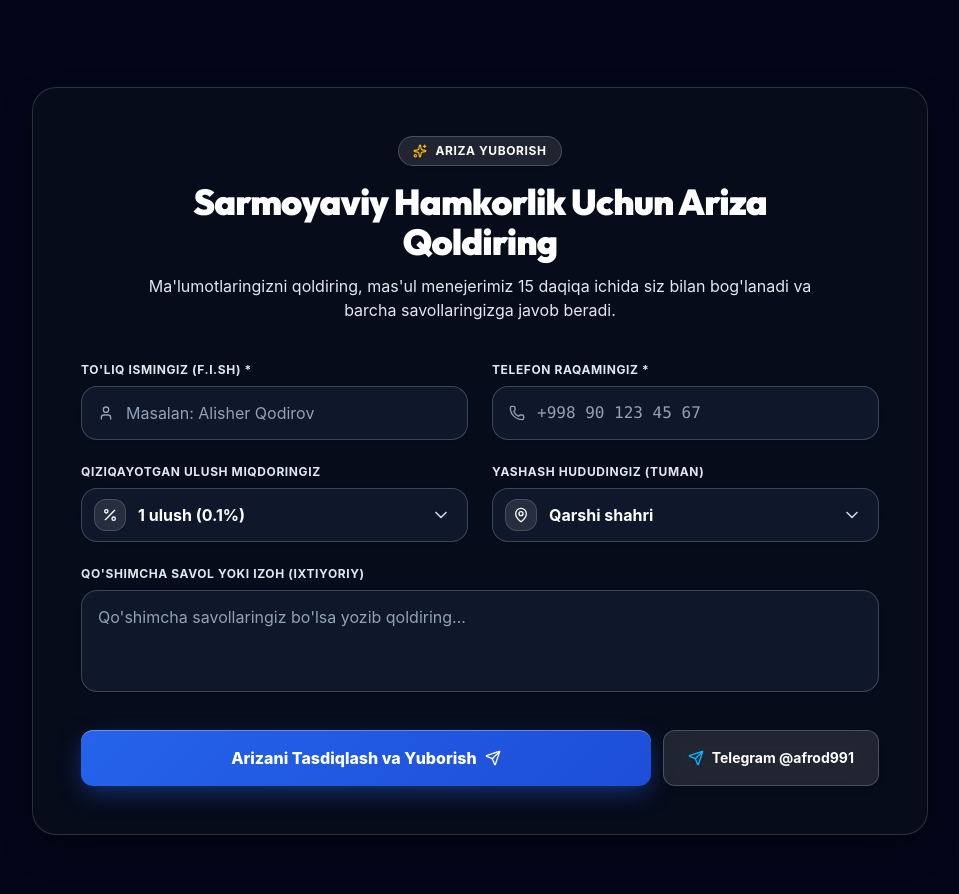
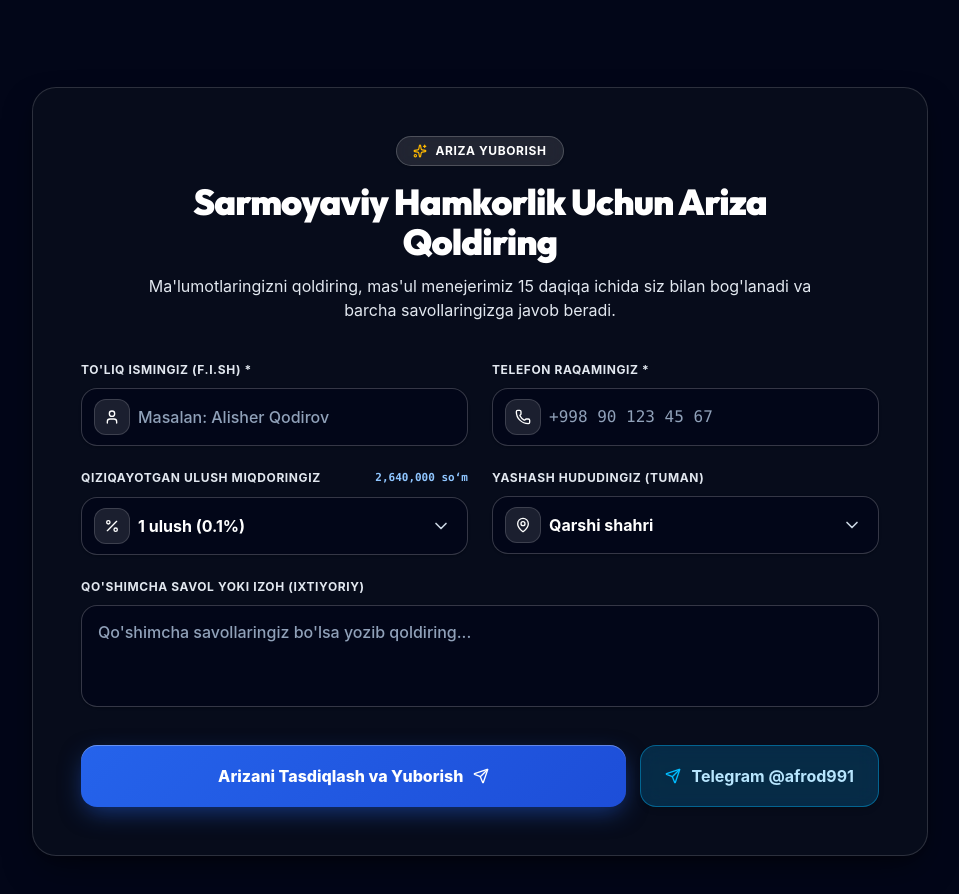
Before and after one commit to humoyun1773/zalatoye-lastochka, a React (Vite) app: page / in a window 1280 px wide. Shown: the part 7900-8794 px from the top of the page, without its empty margins (160-1119 px from the left). Built offline with nearby package versions, Linux system fonts and the light colour scheme.

Commit message:
design: elevate ApplicationForm to luxury styling with rounded inputs, elegant icon badges, and refined typography

```diff
--- a/src/components/ApplicationForm.tsx
+++ b/src/components/ApplicationForm.tsx
@@ -63,7 +63,7 @@ export const ApplicationForm: React.FC<ApplicationFormProps> = ({ lang, t, initi
         <div className="max-w-4xl mx-auto luxury-card p-6 sm:p-10 lg:p-12 rounded-3xl border border-white/20 shadow-2xl relative">
           {/* Form Header */}
           <div className="text-center max-w-2xl mx-auto mb-8 sm:mb-10">
-            <div className="inline-flex items-center gap-2 px-3.5 py-1.5 rounded-full bg-white/10 border border-white/20 text-white text-xs font-bold uppercase tracking-wider mb-4 shadow-sm backdrop-blur-md">
+            <div className="inline-flex items-center gap-2 px-4 py-1.5 rounded-full bg-white/10 border border-white/20 text-white text-xs font-bold uppercase tracking-wider mb-4 shadow-sm backdrop-blur-md">
               <Sparkles className="w-3.5 h-3.5 text-amber-400" />
               <span>{t.form.tag}</span>
             </div>
@@ -102,39 +102,43 @@ export const ApplicationForm: React.FC<ApplicationFormProps> = ({ lang, t, initi
               </div>
             </div>
           ) : (
-            <form onSubmit={handleSubmit} className="space-y-5 sm:space-y-6">
+            <form onSubmit={handleSubmit} className="space-y-6">
               {/* Row 1: Name and Phone */}
               <div className="grid grid-cols-1 sm:grid-cols-2 gap-5 sm:gap-6">
                 <div>
-                  <label className="block text-xs font-bold text-slate-200 uppercase tracking-wider mb-2">
+                  <label className="block text-xs font-bold text-slate-200 uppercase tracking-wider mb-2.5">
                     {t.form.nameLabel} *
                   </label>
-                  <div className="relative rounded-2xl bg-slate-900 border border-white/20 hover:border-blue-400 focus-within:border-blue-400 focus-within:ring-2 focus-within:ring-blue-500/20 transition-all shadow-sm">
-                    <User className="w-4 h-4 text-slate-400 absolute left-4 top-1/2 -translate-y-1/2 pointer-events-none" />
+                  <div className="relative rounded-2xl bg-slate-950/80 border border-white/20 hover:border-blue-400 focus-within:border-blue-400 focus-within:ring-2 focus-within:ring-blue-500/20 transition-all shadow-sm">
+                    <div className="w-9 h-9 rounded-xl bg-white/10 border border-white/15 flex items-center justify-center text-white absolute left-3 top-1/2 -translate-y-1/2 pointer-events-none">
+                      <User className="w-4 h-4" />
+                    </div>
                     <input
                       type="text"
                       required
                       value={name}
                       onChange={(e) => setName(e.target.value)}
                       placeholder={t.form.namePlaceholder}
-                      className="w-full bg-transparent pl-11 pr-4 py-3.5 text-sm sm:text-base text-white placeholder:text-slate-400 focus:outline-none"
+                      className="w-full bg-transparent pl-14 pr-4 py-4 text-sm sm:text-base text-white placeholder:text-slate-400 focus:outline-none font-medium"
                     />
                   </div>
                 </div>
 
                 <div>
-                  <label className="block text-xs font-bold text-slate-200 uppercase tracking-wider mb-2">
+                  <label className="block text-xs font-bold text-slate-200 uppercase tracking-wider mb-2.5">
                     {t.form.phoneLabel} *
                   </label>
-                  <div className="relative rounded-2xl bg-slate-900 border border-white/20 hover:border-blue-400 focus-within:border-blue-400 focus-within:ring-2 focus-within:ring-blue-500/20 transition-all shadow-sm">
-                    <Phone className="w-4 h-4 text-slate-400 absolute left-4 top-1/2 -translate-y-1/2 pointer-events-none" />
+                  <div className="relative rounded-2xl bg-slate-950/80 border border-white/20 hover:border-blue-400 focus-within:border-blue-400 focus-within:ring-2 focus-within:ring-blue-500/20 transition-all shadow-sm">
+                    <div className="w-9 h-9 rounded-xl bg-white/10 border border-white/15 flex items-center justify-center text-white absolute left-3 top-1/2 -translate-y-1/2 pointer-events-none">
+                      <Phone className="w-4 h-4" />
+                    </div>
                     <input
                       type="tel"
                       required
                       value={phone}
                       onChange={(e) => setPhone(e.target.value)}
                       placeholder={t.form.phonePlaceholder}
-                      className="w-full bg-transparent pl-11 pr-4 py-3.5 text-sm sm:text-base text-white placeholder:text-slate-400 focus:outline-none font-mono"
+                      className="w-full bg-transparent pl-14 pr-4 py-4 text-sm sm:text-base text-white placeholder:text-slate-400 focus:outline-none font-mono font-medium"
                     />
                   </div>
                 </div>
@@ -142,19 +146,24 @@ export const ApplicationForm: React.FC<ApplicationFormProps> = ({ lang, t, initi
 
               {/* Row 2: Shares Select & District Select */}
               <div className="grid grid-cols-1 sm:grid-cols-2 gap-5 sm:gap-6">
-                {/* Fixed Shares Select - Only percentage */}
+                {/* Shares Select (1-10 ulush) */}
                 <div>
-                  <label className="block text-xs font-bold text-slate-200 uppercase tracking-wider mb-2">
-                    {t.form.sharesLabel}
-                  </label>
-                  <div className="relative rounded-2xl bg-slate-900 border border-white/20 hover:border-blue-400 focus-within:border-blue-400 focus-within:ring-2 focus-within:ring-blue-500/20 transition-all shadow-sm">
-                    <div className="w-8 h-8 rounded-xl bg-white/10 border border-white/15 flex items-center justify-center text-white absolute left-3 top-1/2 -translate-y-1/2 pointer-events-none">
+                  <div className="flex items-center justify-between mb-2.5">
+                    <label className="block text-xs font-bold text-slate-200 uppercase tracking-wider">
+                      {t.form.sharesLabel}
+                    </label>
+                    <span className="text-[11px] font-bold text-blue-300 font-mono">
+                      {(shares * 2640000).toLocaleString('uz-UZ')} {currencyUnit}
+                    </span>
+                  </div>
+                  <div className="relative rounded-2xl bg-slate-950/80 border border-white/20 hover:border-blue-400 focus-within:border-blue-400 focus-within:ring-2 focus-within:ring-blue-500/20 transition-all shadow-sm">
+                    <div className="w-9 h-9 rounded-xl bg-white/10 border border-white/15 flex items-center justify-center text-white absolute left-3 top-1/2 -translate-y-1/2 pointer-events-none">
                       <Percent className="w-4 h-4" />
                     </div>
                     <select
                       value={shares}
                       onChange={(e) => setShares(Number(e.target.value))}
-                      className="w-full bg-transparent pl-14 pr-10 py-3.5 text-sm sm:text-base text-white font-bold focus:outline-none appearance-none cursor-pointer"
+                      className="w-full bg-transparent pl-14 pr-10 py-4 text-sm sm:text-base text-white font-bold focus:outline-none appearance-none cursor-pointer"
                     >
                       {SHARES_OPTIONS.map((n) => (
                         <option key={n} value={n} className="bg-slate-900 text-white font-medium py-2">
@@ -166,19 +175,19 @@ export const ApplicationForm: React.FC<ApplicationFormProps> = ({ lang, t, initi
                   </div>
                 </div>
 
-                {/* Fixed District Select */}
+                {/* District Select */}
                 <div>
-                  <label className="block text-xs font-bold text-slate-200 uppercase tracking-wider mb-2">
+                  <label className="block text-xs font-bold text-slate-200 uppercase tracking-wider mb-2.5">
                     {t.form.districtLabel}
                   </label>
-                  <div className="relative rounded-2xl bg-slate-900 border border-white/20 hover:border-blue-400 focus-within:border-blue-400 focus-within:ring-2 focus-within:ring-blue-500/20 transition-all shadow-sm">
-                    <div className="w-8 h-8 rounded-xl bg-white/10 border border-white/15 flex items-center justify-center text-white absolute left-3 top-1/2 -translate-y-1/2 pointer-events-none">
+                  <div className="relative rounded-2xl bg-slate-950/80 border border-white/20 hover:border-blue-400 focus-within:border-blue-400 focus-within:ring-2 focus-within:ring-blue-500/20 transition-all shadow-sm">
+                    <div className="w-9 h-9 rounded-xl bg-white/10 border border-white/15 flex items-center justify-center text-white absolute left-3 top-1/2 -translate-y-1/2 pointer-events-none">
                       <MapPin className="w-4 h-4" />
                     </div>
                     <select
                       value={district}
                       onChange={(e) => setDistrict(e.target.value)}
-                      className="w-full bg-transparent pl-14 pr-10 py-3.5 text-sm sm:text-base text-white font-bold focus:outline-none appearance-none cursor-pointer"
+                      className="w-full bg-transparent pl-14 pr-10 py-4 text-sm sm:text-base text-white font-bold focus:outline-none appearance-none cursor-pointer"
                     >
                       {QASHQADARYO_DISTRICTS.map((d) => {
                         const localized = lang === 'ru' ? d.nameRu : lang === 'en' ? d.nameEn : d.nameUz;
@@ -199,7 +208,7 @@ export const ApplicationForm: React.FC<ApplicationFormProps> = ({ lang, t, initi
 
               {/* Row 3: Message Textarea */}
               <div>
-                <label className="block text-xs font-bold text-slate-200 uppercase tracking-wider mb-2">
+                <label className="block text-xs font-bold text-slate-200 uppercase tracking-wider mb-2.5">
                   {t.form.messageLabel}
                 </label>
                 <textarea
@@ -207,15 +216,15 @@ export const ApplicationForm: React.FC<ApplicationFormProps> = ({ lang, t, initi
                   value={message}
                   onChange={(e) => setMessage(e.target.value)}
                   placeholder={t.form.messagePlaceholder}
-                  className="w-full bg-slate-900 border border-white/20 hover:border-blue-400 focus:border-blue-400 focus:ring-2 focus:ring-blue-500/20 rounded-2xl px-4 py-3.5 text-sm sm:text-base text-white placeholder:text-slate-400 focus:outline-none transition-all resize-none shadow-sm"
+                  className="w-full bg-slate-950/80 border border-white/20 hover:border-blue-400 focus:border-blue-400 focus:ring-2 focus:ring-blue-500/20 rounded-2xl px-4 py-3.5 text-sm sm:text-base text-white placeholder:text-slate-400 focus:outline-none transition-all resize-none shadow-sm font-medium"
                 />
               </div>
 
               {/* Row 4: Action Buttons */}
-              <div className="pt-2 flex flex-col sm:flex-row gap-3">
+              <div className="pt-2 flex flex-col sm:flex-row gap-3.5">
                 <button
                   type="submit"
-                  className="flex-1 blue-btn py-4 rounded-xl text-sm sm:text-base cursor-pointer shadow-xl text-white font-black flex items-center justify-center gap-2"
+                  className="flex-1 blue-btn py-4 sm:py-4.5 rounded-2xl text-sm sm:text-base cursor-pointer shadow-xl text-white font-black flex items-center justify-center gap-2.5 hover:scale-[1.01] active:scale-[0.99] transition-all"
                 >
                   <span>{t.form.submitBtn}</span>
                   <Send className="w-4 h-4" />
@@ -225,7 +234,7 @@ export const ApplicationForm: React.FC<ApplicationFormProps> = ({ lang, t, initi
                   href="https://t.me/afrod991"
                   target="_blank"
                   rel="noopener noreferrer"
-                  className="px-6 py-4 rounded-xl bg-white/10 hover:bg-white/20 border border-white/20 text-white text-sm font-bold flex items-center justify-center gap-2 transition-all cursor-pointer shadow-md backdrop-blur-md"
+                  className="px-6 py-4 sm:py-4.5 rounded-2xl bg-sky-500/20 hover:bg-sky-500/30 border border-sky-400/40 text-sky-200 hover:text-white text-sm sm:text-base font-bold flex items-center justify-center gap-2.5 transition-all cursor-pointer shadow-md backdrop-blur-md"
                 >
                   <Send className="w-4 h-4 text-sky-400" />
                   <span>Telegram @afrod991</span>
```
